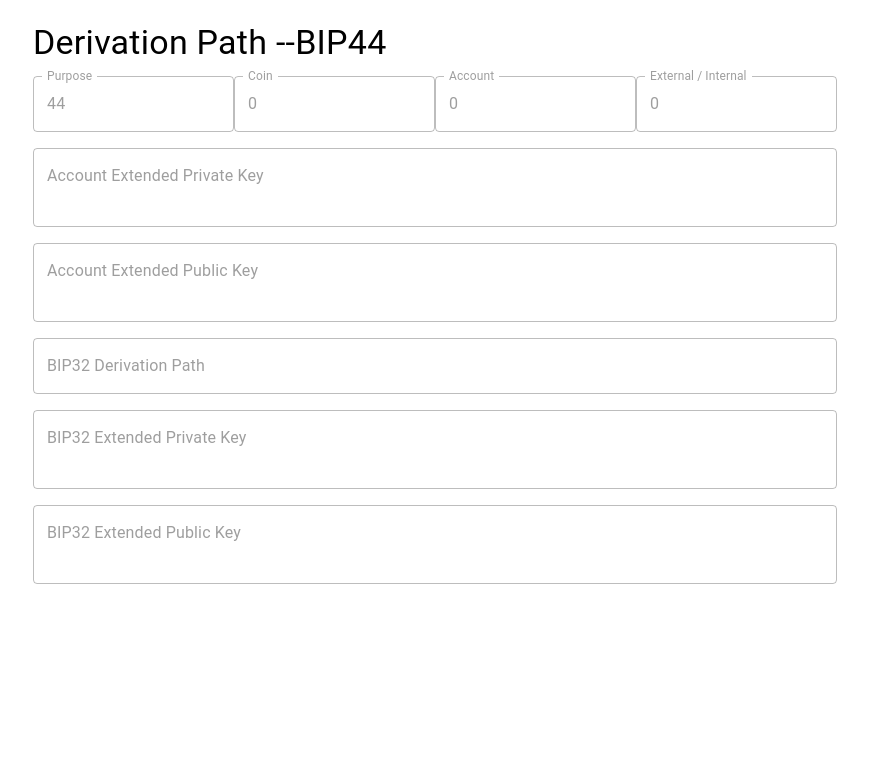
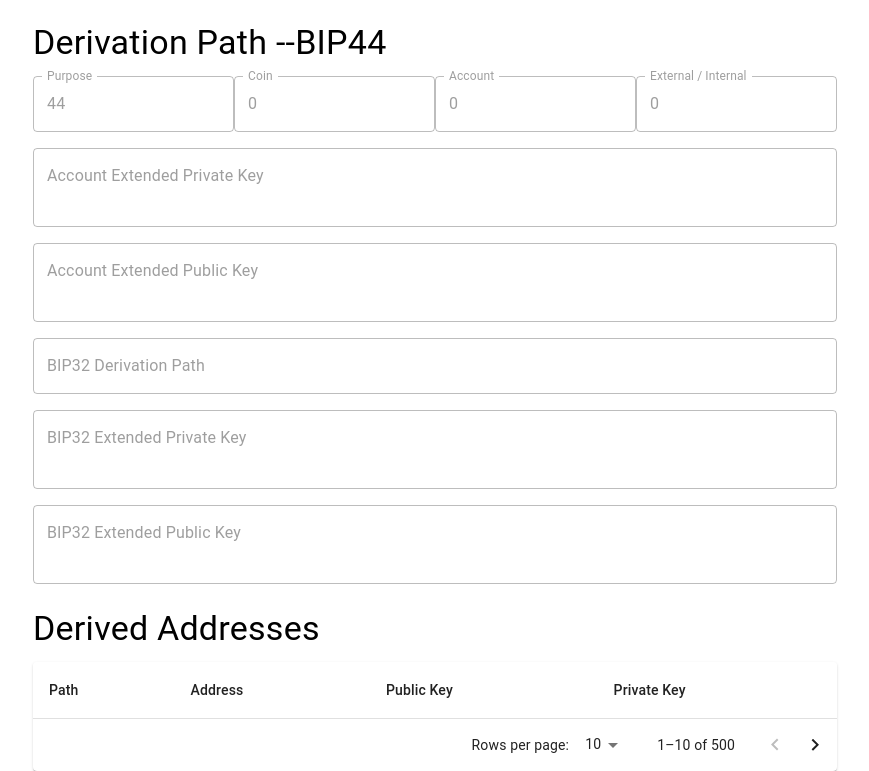
Before and after one commit to Allison-Wu/crypto-com-interview, a React (Create React App) app: page / in a window 1280 px wide. Shown: the part 393-1164 px from the top of the page, without its empty margins (205-1074 px from the left). Before the commit the page ends 977 px from the top, so only its background shows below. Built offline with nearby package versions, Linux system fonts and the light colour scheme.

Commit message:
lazy load derived address

```diff
--- a/package.json
+++ b/package.json
@@ -17,6 +17,7 @@
     "@types/react-dom": "^17.0.9",
     "bip32": "^2.0.6",
     "bip39": "^3.0.4",
+    "bitcoinjs-lib": "^5.2.0",
     "lodash": "^4.17.21",
     "react": "^17.0.2",
     "react-dom": "^17.0.2",
--- /dev/null
+++ b/src/libs/derivation-addresses.ts
@@ -0,0 +1,28 @@
+import { BIP32Interface } from 'bip32';
+import * as DerivationPath from '../libs/derivation-path';
+import { payments } from 'bitcoinjs-lib';
+import { IDerivedAddress } from '../stores/derived-addresses-store';
+
+export const getPaymentAddress = (addressDerivationPath: string, rootKey: BIP32Interface) => {
+  const extendedKey = DerivationPath.getExtendedKey(addressDerivationPath, rootKey);
+  return { payment: payments.p2pkh({ pubkey: extendedKey?.publicKey }), extendedKey };
+};
+
+export const calcDerivedAddress = (startIndex: number, size: number, bip32DerivationPath?: string, rootKey?: BIP32Interface) => {
+  const addresses: IDerivedAddress[] = [];
+  if (!bip32DerivationPath || !rootKey) return [];
+  for (let i = startIndex; i < startIndex + size; i++) {
+    const addressDerivationPath = bip32DerivationPath + `/${i}`;
+    const { payment, extendedKey } = getPaymentAddress(addressDerivationPath, rootKey);
+    const addressObject: IDerivedAddress = {
+      path: addressDerivationPath,
+      id: `address-${i}`,
+      address: payment.address,
+      privateKey: extendedKey?.toWIF(),
+      publicKey: extendedKey?.publicKey?.toString('hex'),
+    };
+
+    addresses.push(addressObject);
+  }
+  return addresses;
+};
--- a/src/libs/derivation-path.ts
+++ b/src/libs/derivation-path.ts
@@ -32,9 +32,11 @@ export const getExtendedKey = (derivationPath: string, rootKey: BIP32Interface)
   return extendedKey;
 };
 
+export const getBip32RootKeyByStr = (strBip32RootKey: string) => fromBase58(strBip32RootKey);
+
 export const calcDerivationPath = (pathLevel: IPathLevel, strBip32RootKey?: string) => {
   if (!strBip32RootKey) return;
-  const bip32RootKey = fromBase58(strBip32RootKey);
+  const bip32RootKey = getBip32RootKeyByStr(strBip32RootKey);
   const bip32DerivationPath = getDerivationPath(pathLevel);
   const bip44DerivationPath = getBip44DerivationPath(pathLevel);
 
--- /dev/null
+++ b/src/pages/derivation-address.tsx
@@ -0,0 +1,120 @@
+import { Paper, TableContainer, Table, TableHead, TableRow, TableCell, TableBody, TablePagination } from '@mui/material';
+import { Dispatch, useEffect, useState } from 'react';
+import { useDispatch, useSelector } from 'react-redux';
+import { PageLayout } from '../components/layout';
+import { RootState, storeActions } from '../stores';
+import { IDerivedAddress } from '../stores/derived-addresses-store';
+
+const ADDRESS_TABLE_HEADER = ['Path', 'Address', 'Public Key', 'Private Key'];
+
+const MAX_ROW_LENGTH = 500;
+const ROWS_PER_PAGE_OPTIONS = [10, 25, 100];
+const MAX_DISPLAY_ROW = ROWS_PER_PAGE_OPTIONS[ROWS_PER_PAGE_OPTIONS.length - 1];
+
+interface IDispatchAddDaParams {
+  size: number;
+  derivationAddresses: IDerivedAddress[];
+  bip32DerivationPath?: string;
+  rootKey?: string;
+  dispatch: Dispatch<any>;
+}
+
+interface IAddressTableProps {
+  derivationAddresses: IDerivedAddress[];
+  defaultRowsPerPage: number;
+  addRows: (size:number) => void;
+}
+
+const dispatchAddDa = (params: IDispatchAddDaParams) => {
+  const { size, derivationAddresses, bip32DerivationPath, rootKey, dispatch } = params;
+  const currentSize = derivationAddresses.length;
+  if (currentSize > MAX_ROW_LENGTH) return;
+
+  let rowSize = size;
+  if (currentSize + size > MAX_ROW_LENGTH) rowSize = MAX_ROW_LENGTH - currentSize;
+  dispatch(storeActions.addDerivedAddress({
+    rootKey,
+    bip32DerivationPath,
+    size: rowSize,
+  }));
+};
+
+const AddressTable = (props: IAddressTableProps) => {
+  const [page, setPage] = useState(0);
+  const [rowsPerPage, setRowsPerPage] = useState(props.defaultRowsPerPage);
+
+  const addresses = props.derivationAddresses;
+  const displayRows = addresses.slice(page * rowsPerPage, page * rowsPerPage + rowsPerPage);
+
+  return (
+    <Paper sx={{ width: '100%', overflow: 'hidden' }}>
+      <TableContainer style={{ width: '100%' }}>
+        <Table stickyHeader>
+          <TableHead>
+            <TableRow>
+              {ADDRESS_TABLE_HEADER.map((header) => (<TableCell>{header}</TableCell>))}
+            </TableRow>
+          </TableHead>
+          <TableBody>
+            {displayRows.map(row => (
+              <TableRow key={row.id}>
+                <TableCell component="th" scope="row">{row.path}</TableCell>
+                <TableCell>{row.address}</TableCell>
+                <TableCell>{row.publicKey}</TableCell>
+                <TableCell>{row.privateKey}</TableCell>
+              </TableRow>
+            ))}
+          </TableBody>
+        </Table>
+      </TableContainer>
+      <TablePagination
+        rowsPerPageOptions={ROWS_PER_PAGE_OPTIONS}
+        component='div'
+        count={MAX_ROW_LENGTH}
+        rowsPerPage={rowsPerPage}
+        page={page}
+        onPageChange={(_, newPage) => {
+          props.addRows(MAX_DISPLAY_ROW);
+          setPage(newPage);
+        }}
+        onRowsPerPageChange={event => {
+          setRowsPerPage(+event.target.value);
+          setPage(0);
+          props.addRows(MAX_DISPLAY_ROW);
+        }}
+      />
+    </Paper>
+  );
+};
+
+const DerivationAddress = () => {
+  const defaultRowsPerPage = ROWS_PER_PAGE_OPTIONS[0];
+  const dispatch = useDispatch();
+  const {
+    mnemonic: mState, derivationPath: dpState, derivedAddresses: daState
+  } = useSelector((state: RootState) => state);
+
+  const addRows = (size: number) => dispatchAddDa({
+    dispatch,
+    size,
+    derivationAddresses: daState.derivationAddresses,
+    bip32DerivationPath: dpState.derivationPath,
+    rootKey: mState.rootKey,
+  });
+
+  useEffect(() => {
+    addRows(defaultRowsPerPage);
+  }, [dispatch, mState.rootKey, dpState.derivationPath]);
+
+  return (
+    <PageLayout title='Derived Addresses'>
+      <AddressTable
+        derivationAddresses={daState.derivationAddresses}
+        defaultRowsPerPage={defaultRowsPerPage}
+        addRows={addRows}
+      />
+    </PageLayout>
+  );
+};
+
+export default DerivationAddress;
--- a/src/pages/main.tsx
+++ b/src/pages/main.tsx
@@ -1,4 +1,5 @@
 import { Container, Grid } from '@mui/material';
+import DerivationAddress from './derivation-address';
 import DerivationPath from './derivation-path';
 import Mnemonic from './mnemonic';
 
@@ -8,6 +9,7 @@ const Main = () => {
       <Grid container rowGap={3}>
         <Mnemonic />
         <DerivationPath />
+        <DerivationAddress />
       </Grid>
     </Container>
   );
--- a/src/stores/derived-addresses-store.ts
+++ b/src/stores/derived-addresses-store.ts
@@ -1,8 +1,43 @@
 
-import { createSlice } from '@reduxjs/toolkit';
+import { createSlice, PayloadAction } from '@reduxjs/toolkit';
+import * as DerivationAddress from '../libs/derivation-addresses';
+import { getBip32RootKeyByStr } from '../libs/derivation-path';
+
+export interface IDerivedAddress {
+  id: string;
+  path: string;
+  address?: string;
+  publicKey?: string;
+  privateKey?: string;
+}
+
+interface IDerivationAddressState {
+  derivationAddresses: IDerivedAddress[];
+}
+
+interface IAddDerivedAddress {
+  rootKey?: string;
+  bip32DerivationPath?: string;
+  size: number;
+}
+
 
 export const derivedAddressesSlice = createSlice({
   name: 'derivedAddressesInfos',
-  initialState: {},
-  reducers: {},
+  initialState: {
+    derivationAddresses: [],
+  } as IDerivationAddressState,
+  reducers: {
+    addDerivedAddress: (state, action: PayloadAction<IAddDerivedAddress>) => {
+      // It is not necessary to have a separate method in lib, just to facilitate testing the calc flow.
+      const { bip32DerivationPath, rootKey, size } = action.payload;
+      if (!rootKey) {
+        return { derivationAddresses: [] };
+      }
+      const bip32RootKey = getBip32RootKeyByStr(rootKey);
+      const currentLen = state.derivationAddresses.length;
+      const addresses = DerivationAddress.calcDerivedAddress(currentLen, size, bip32DerivationPath, bip32RootKey);
+      return { derivationAddresses: state.derivationAddresses.concat(addresses) };
+    },
+  },
 });
--- a/src/stores/index.ts
+++ b/src/stores/index.ts
@@ -24,6 +24,7 @@ export const store = configureStore({
 export const storeActions = {
   calcMnemonic: mnemonicSlice.actions.calcMnemonic,
   calcDerivationPath: derivationPathSlice.actions.calcDerivationPath,
+  addDerivedAddress: derivedAddressesSlice.actions.addDerivedAddress,
 };
 
 export type AppDispatch = typeof store.dispatch;
```
Also changed, not shown: 1 other file (tests, documents, lock files or other folders).
